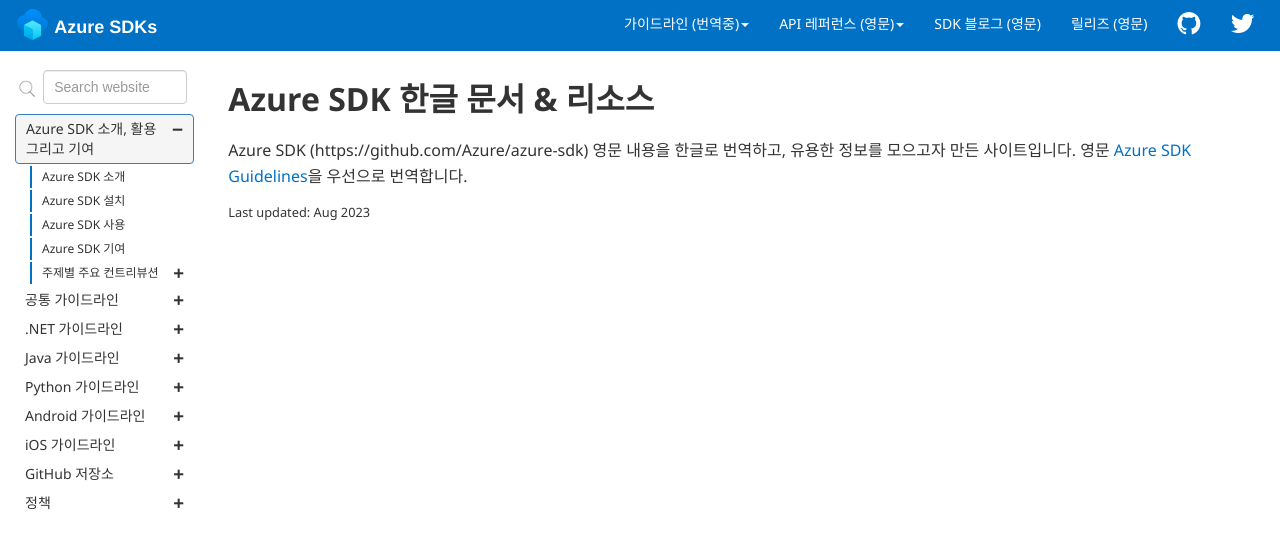
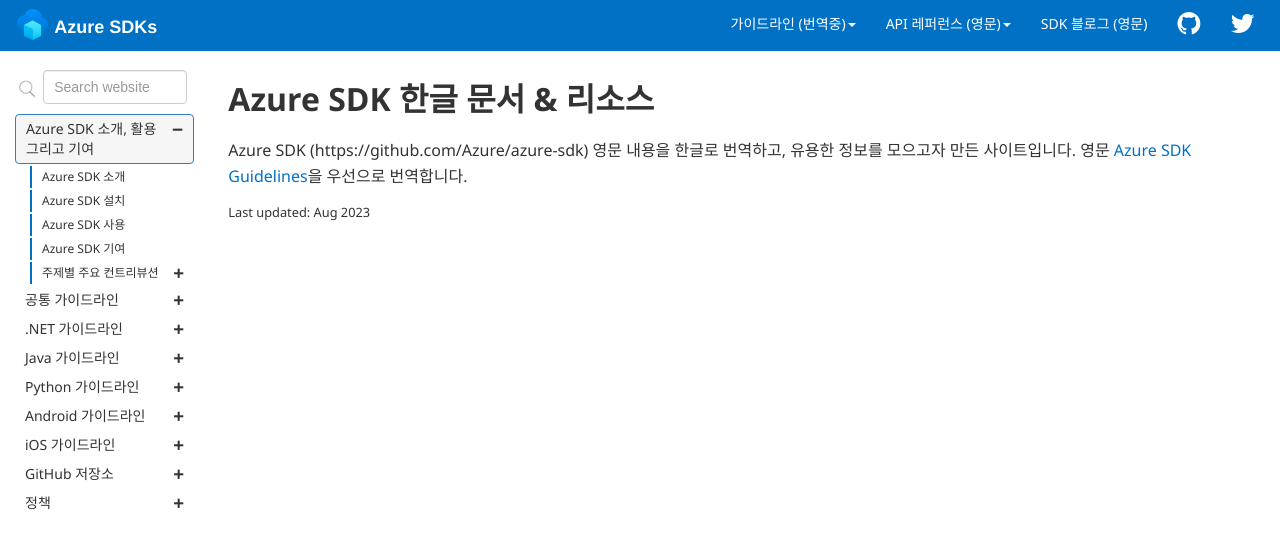
Before and after one commit to Azure/azure-sdk-korean, a Jekyll site: the page built from index.md, in a window 1280 px wide and 900 px high. Shown: the top 549 px of the window. Built offline with Jekyll 4.4.1, drawn with Linux system fonts in a browser that asks for light colours; comment, search, counter and statistics services are not loaded.

Commit message:
Revert "topnav: add '릴리즈 (영문)'"
This reverts commit e9ecc2d4ef3aed13b1092ebd82556ad3d1a7f810.

```diff
--- a/_data/topnav.yml
+++ b/_data/topnav.yml
@@ -3,8 +3,6 @@ topnav:
   items:
     - title: SDK 블로그 (영문)
       external_url: https://aka.ms/azsdk/blog
-    - title: 릴리즈 (영문)
-      url: https://aka.ms/azsdk/
 
 
 topnav_dropdowns:
```
